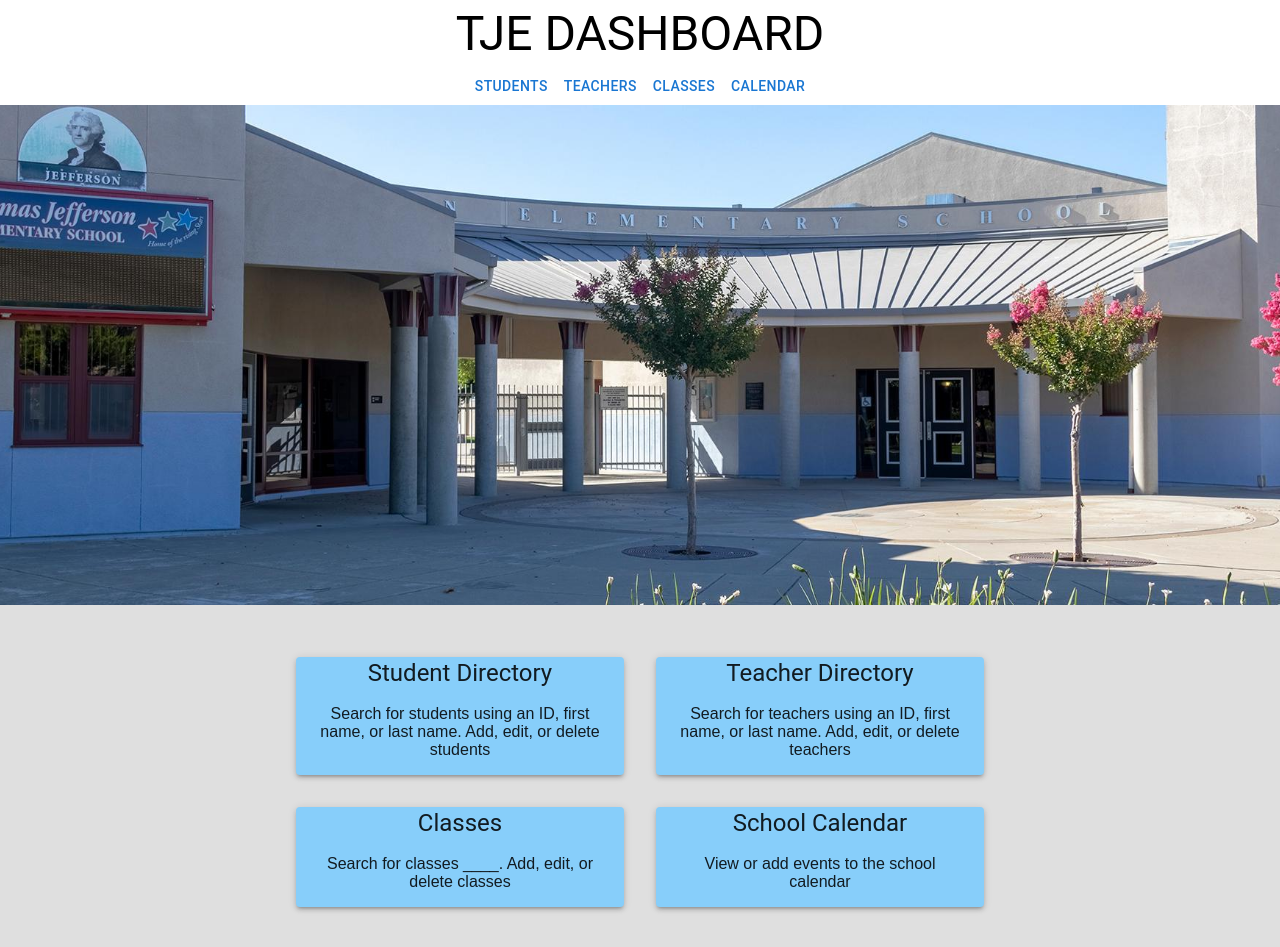
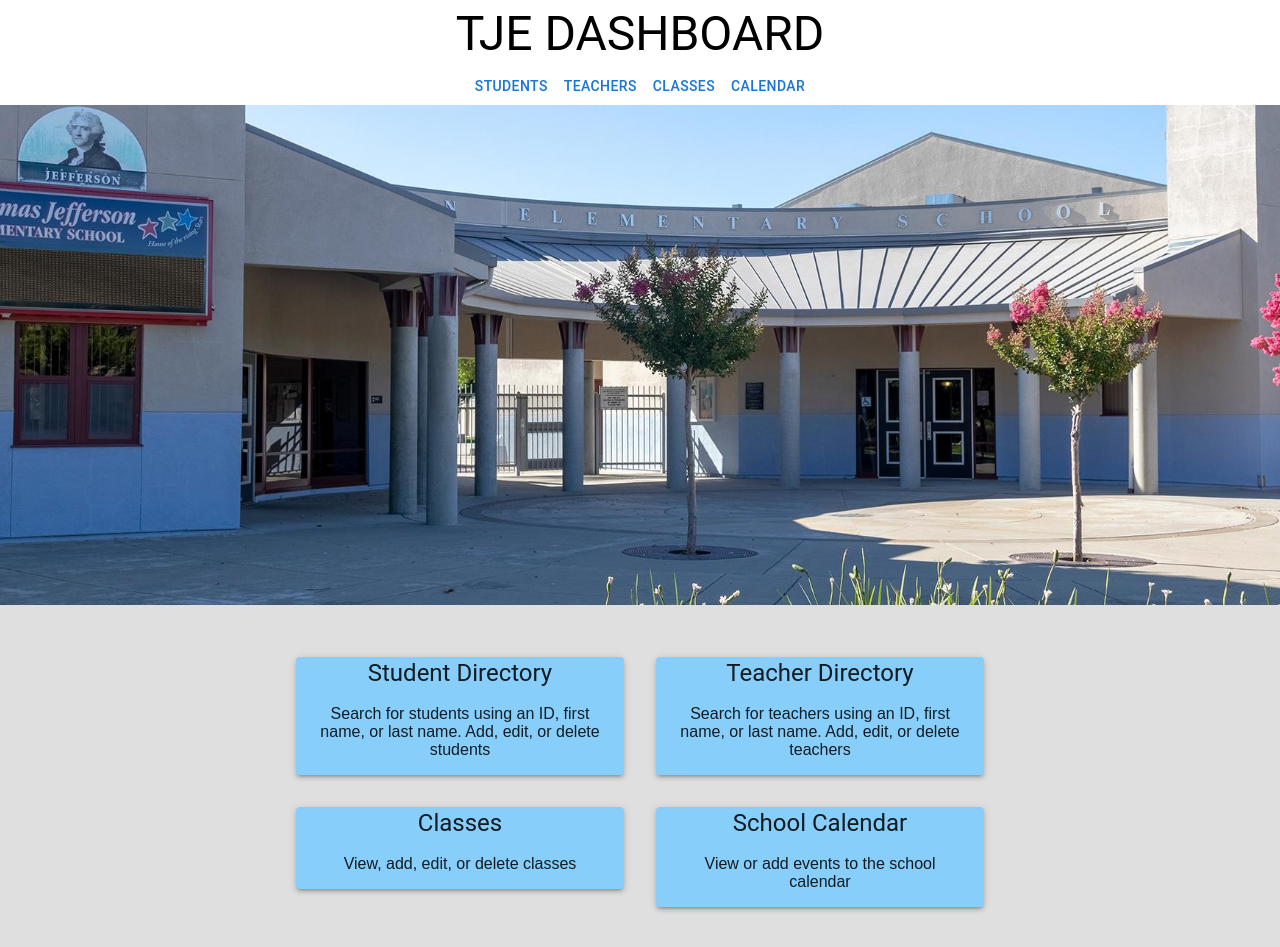
Before and after one commit to ou-brandon/school-dashboard, a React (Create React App) app: page / in a window 1280 px wide. Built offline with nearby package versions, Linux system fonts and the light colour scheme.

Commit message:
Fixed typo on homepage

```diff
--- a/src/components/Homepage/Homepage.js
+++ b/src/components/Homepage/Homepage.js
@@ -1,14 +1,15 @@
 import React from "react";
 import { Box } from "@mui/system";
-import { Typography } from "@mui/material";
 import { Grid } from "@mui/material";
 import HomepageComponent from "./HomepageComponent";
+/*
 import { Card } from "@mui/material";
 import ListIcon from "@mui/icons-material/List";
 import SchoolIcon from "@mui/icons-material/School";
 import CalendarMonthIcon from "@mui/icons-material/CalendarMonth";
+*/
 import background from "./tj2.jpg";
-import styles from "./Homepage.css";
+//import styles from "./Homepage.css";
 import "./Homepage.css";
 
 // <img className="photo" src={img}></img>
@@ -18,8 +19,9 @@ const Homepage = (props) => {
   const teacherDirectoryDescription =
     "Search for teachers using an ID, first name, or last name. Add, edit, or delete teachers";
   const classesDescription =
-    "Search for classes ____. Add, edit, or delete classes";
-  const calendarDescription = "View or add events to the school calendar ";
+    "View, add, edit, or delete classes";
+  const calendarDescription =
+    "View or add events to the school calendar";
   return (
     <>
       <article
```
